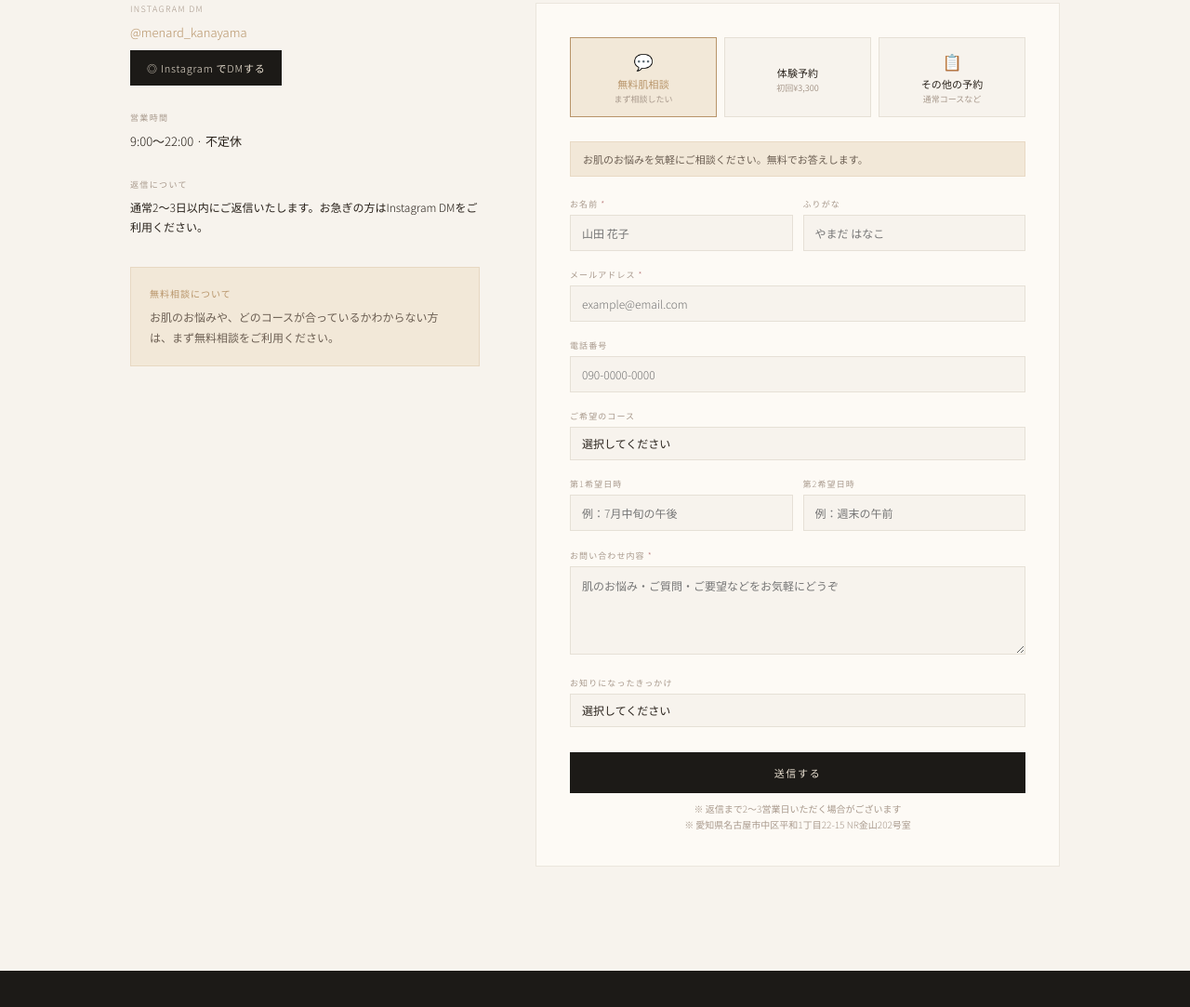
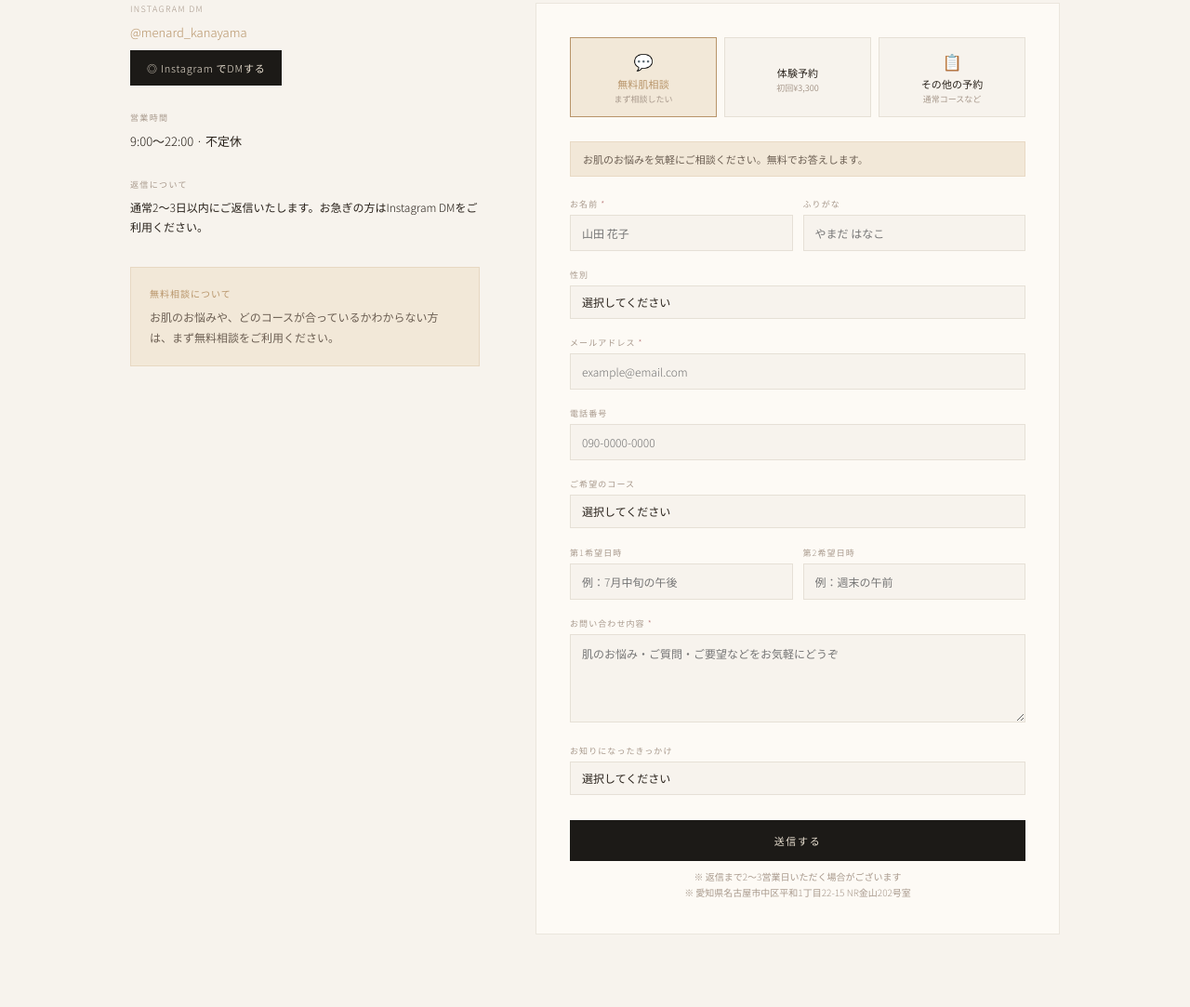
Before and after one commit to daihama010-stack/menard-kanayama, a plain HTML site: page index.html in a window 1280 px wide. Shown: the part 6765-7848 px from the top of the page at 93% size. Drawn offline with nearby package versions, Linux system fonts and the light colour scheme; a script that the page names is missing.

Commit message:
Add files via upload

```diff
--- a/index.html
+++ b/index.html
@@ -670,6 +670,16 @@ footer{background:#0F0E0C;padding:2.25rem 0 1.75rem;}
             <div class="fr"><label class="fl">お名前<span class="fl-req">*</span></label><input class="fi" id="n" type="text" placeholder="山田 花子"><div class="ferr" id="n-e">お名前を入力してください</div></div>
             <div class="fr"><label class="fl">ふりがな</label><input class="fi" id="f" type="text" placeholder="やまだ はなこ"></div>
           </div>
+          <div class="fr"><label class="fl">性別</label>
+            <select class="fs" id="g">
+              <option value="">選択してください</option>
+              <option>女性</option>
+              <option>男性</option>
+              <option>ノンバイナリー</option>
+              <option>その他</option>
+              <option>回答しない</option>
+            </select>
+          </div>
           <div class="fr"><label class="fl">メールアドレス<span class="fl-req">*</span></label><input class="fi" id="e" type="email" placeholder="example@email.com"><div class="ferr" id="e-e">メールアドレスを入力してください</div></div>
           <div class="fr"><label class="fl">電話番号</label><input class="fi" id="t" type="tel" placeholder="090-0000-0000"></div>
           <div class="fr"><label class="fl">ご希望のコース</label>
```
